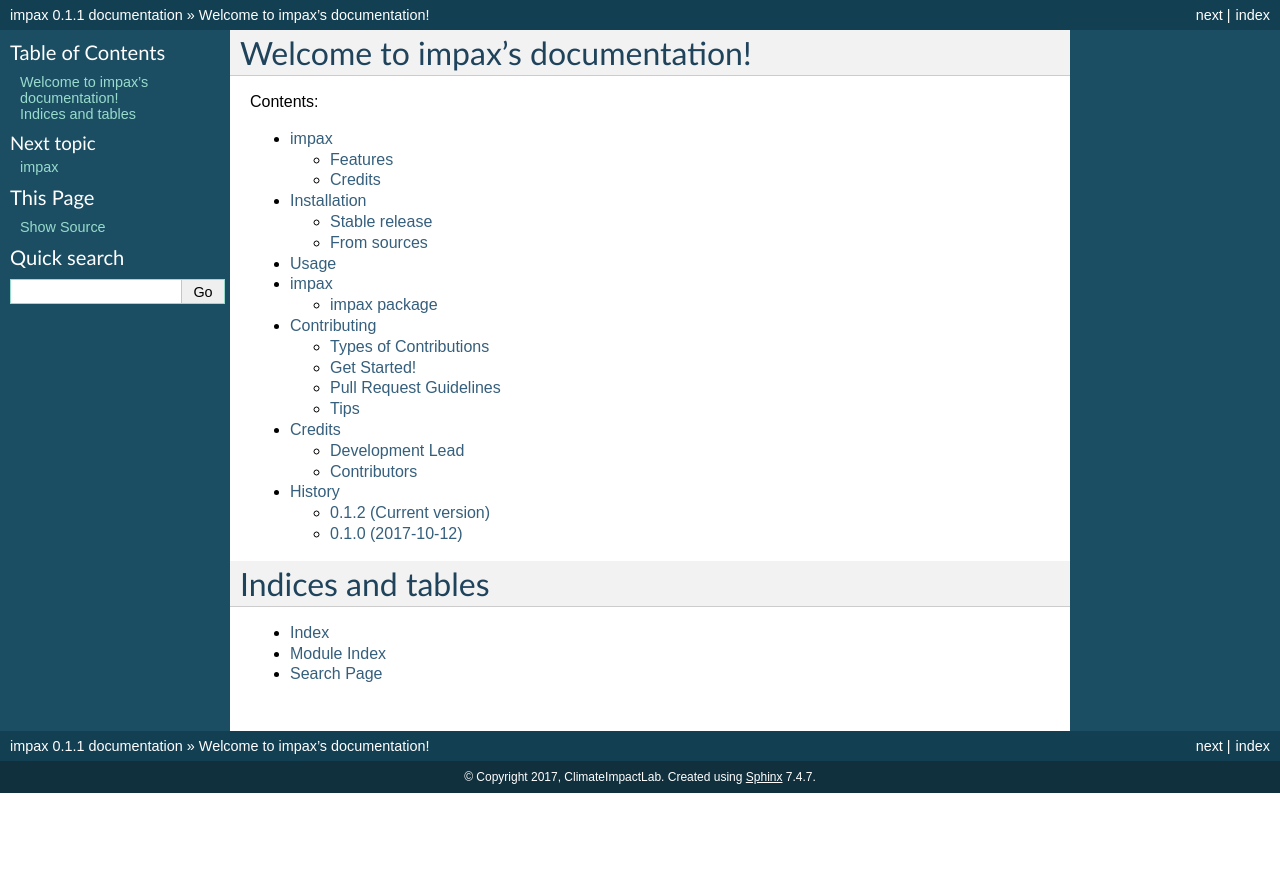
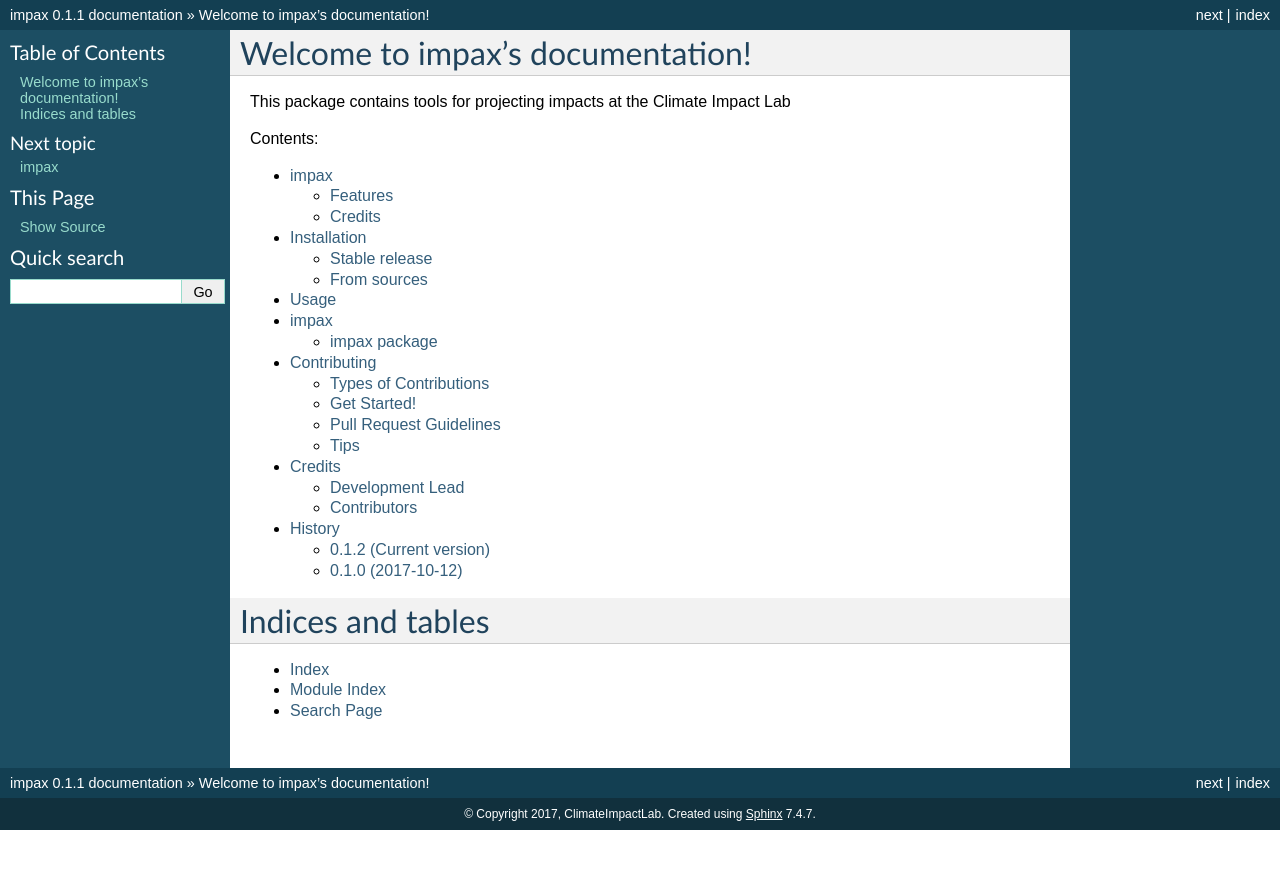
Before and after one commit to ClimateImpactLab/impax, a Sphinx documentation site: the page built from docs/index.rst, in a window 1280 px wide. Shown: the top 869 px of the page. Built offline with Sphinx 7.4.7, drawn with Linux system fonts in a browser that asks for light colours; the version number is read from the project's files by our own code.

Commit message:
add a bit of description to index.rst

```diff
--- a/docs/index.rst
+++ b/docs/index.rst
@@ -1,5 +1,7 @@
 Welcome to impax's documentation!
-====================================================================================================
+==================================================
+
+This package contains tools for projecting impacts at the Climate Impact Lab
 
 Contents:
 
```
